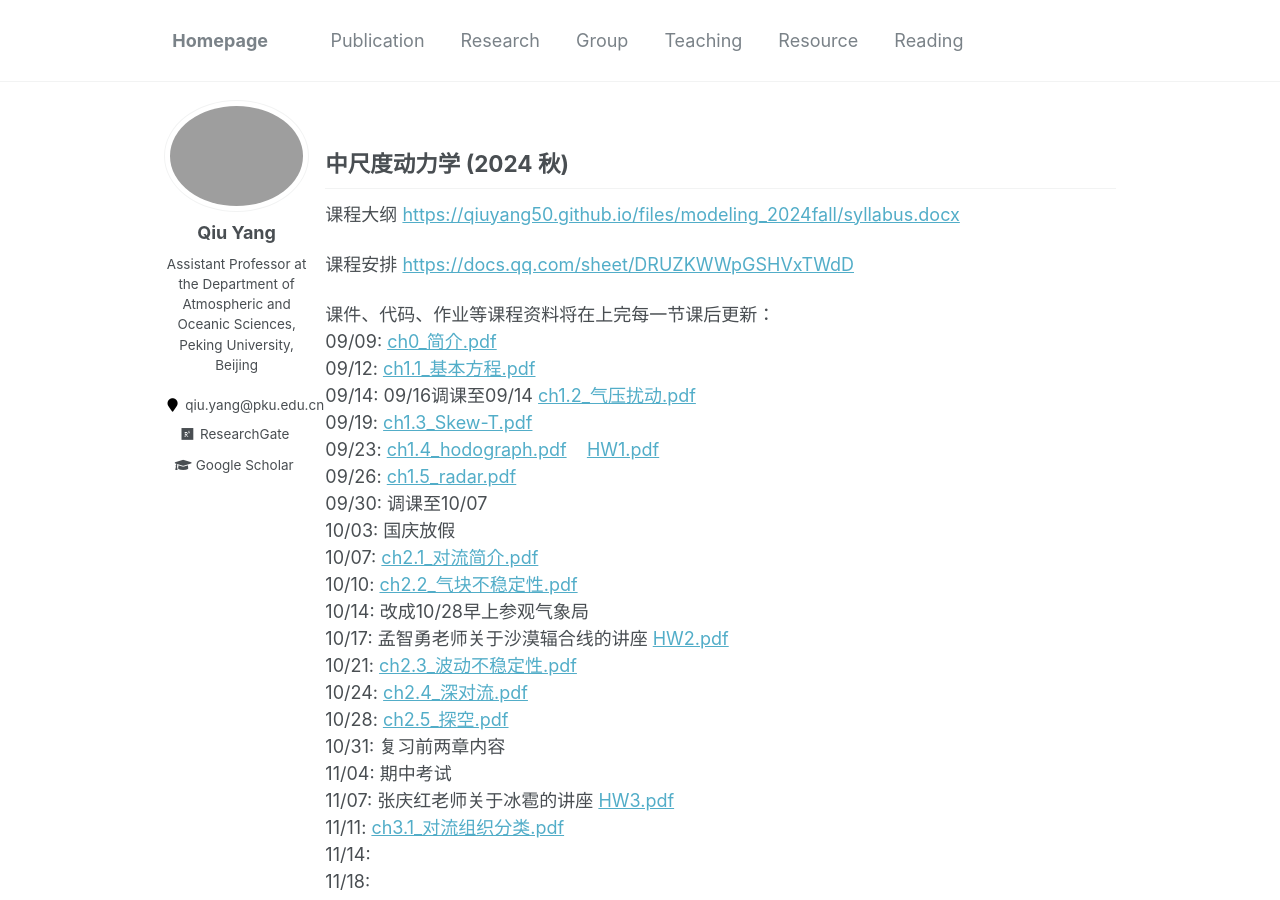
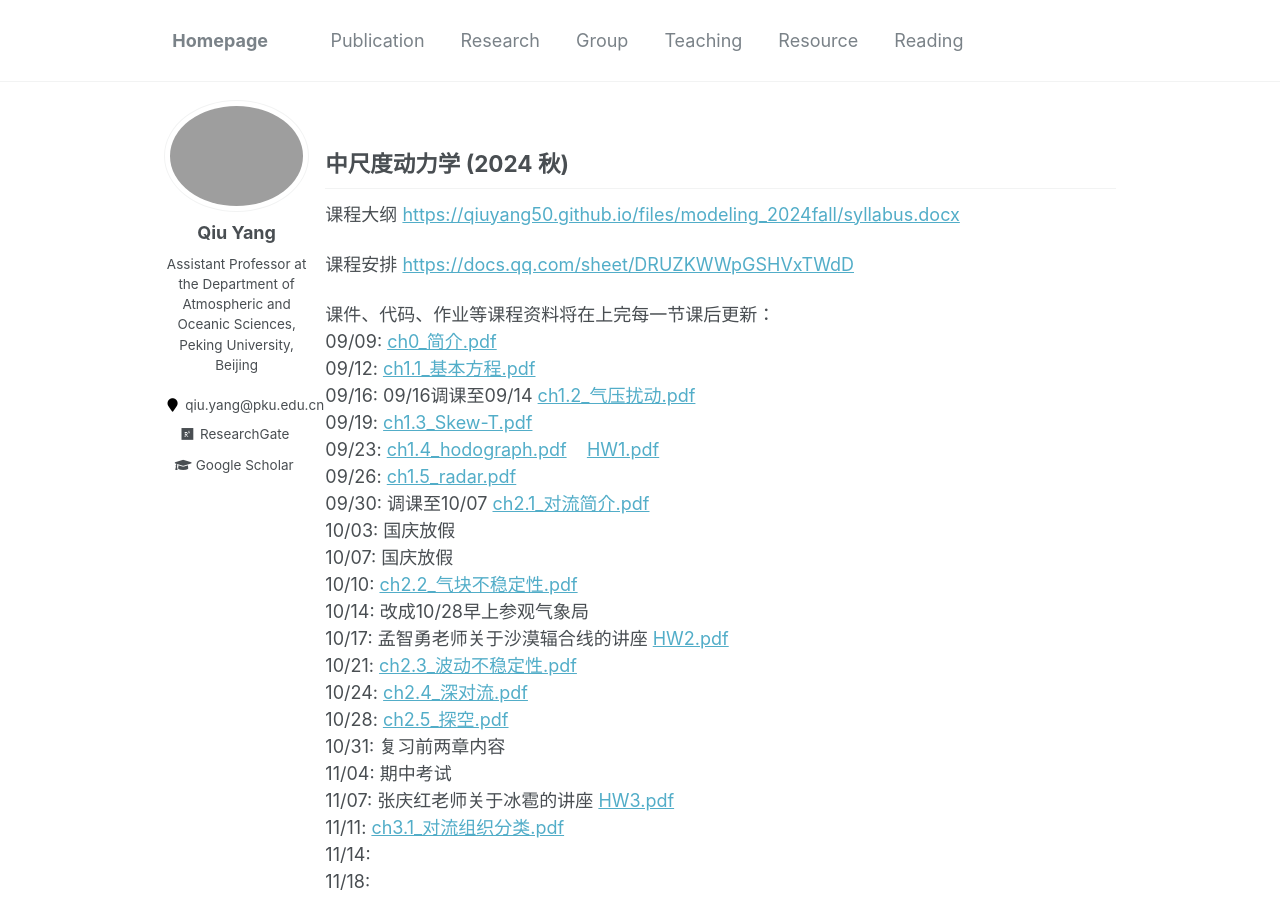
Before and after one commit to qiuyang50/qiuyang50.github.io, a Jekyll site: the page built from _pages/mesoscale_2024fall.md, in a window 1280 px wide and 900 px high. Built offline with Jekyll 4.4.1, drawn with Linux system fonts in a browser that asks for light colours.

Commit message:
Update mesoscale_2024fall.md

```diff
--- a/_pages/mesoscale_2024fall.md
+++ b/_pages/mesoscale_2024fall.md
@@ -13,13 +13,13 @@ filename: modeling_2024fall.md
 课件、代码、作业等课程资料将在上完每一节课后更新：
 09/09: <a href="https://qiuyang50.github.io/files/mesoscale_2024fall/ch0_简介.pdf">ch0_简介.pdf</a>
 09/12: <a href="https://qiuyang50.github.io/files/mesoscale_2024fall/ch1.1_基本方程.pdf">ch1.1_基本方程.pdf</a>
-09/14: 09/16调课至09/14 <a href="https://qiuyang50.github.io/files/mesoscale_2024fall/ch1.2_气压扰动.pdf">ch1.2_气压扰动.pdf</a>
+09/16: 09/16调课至09/14 <a href="https://qiuyang50.github.io/files/mesoscale_2024fall/ch1.2_气压扰动.pdf">ch1.2_气压扰动.pdf</a>
 09/19: <a href="https://qiuyang50.github.io/files/mesoscale_2024fall/ch1.3_Skew-T.pdf">ch1.3_Skew-T.pdf</a>
 09/23: <a href="https://qiuyang50.github.io/files/mesoscale_2024fall/ch1.4_hodograph.pdf">ch1.4_hodograph.pdf</a> &nbsp;&nbsp; <a href="https://qiuyang50.github.io/files/mesoscale_2024fall/HW1.pdf">HW1.pdf</a>
 09/26: <a href="https://qiuyang50.github.io/files/mesoscale_2024fall/ch1.5_radar.pdf">ch1.5_radar.pdf</a>
-09/30: 调课至10/07
+09/30: 调课至10/07 <a href="https://qiuyang50.github.io/files/mesoscale_2024fall/ch2.1_对流简介.pdf">ch2.1_对流简介.pdf</a>
 10/03: 国庆放假
-10/07: <a href="https://qiuyang50.github.io/files/mesoscale_2024fall/ch2.1_对流简介.pdf">ch2.1_对流简介.pdf</a>
+10/07: 国庆放假
 10/10: <a href="https://qiuyang50.github.io/files/mesoscale_2024fall/ch2.2_气块不稳定性.pdf">ch2.2_气块不稳定性.pdf</a>
 10/14: 改成10/28早上参观气象局
 10/17: 孟智勇老师关于沙漠辐合线的讲座 <a href="https://qiuyang50.github.io/files/mesoscale_2024fall/HW2.pdf">HW2.pdf</a>
```
